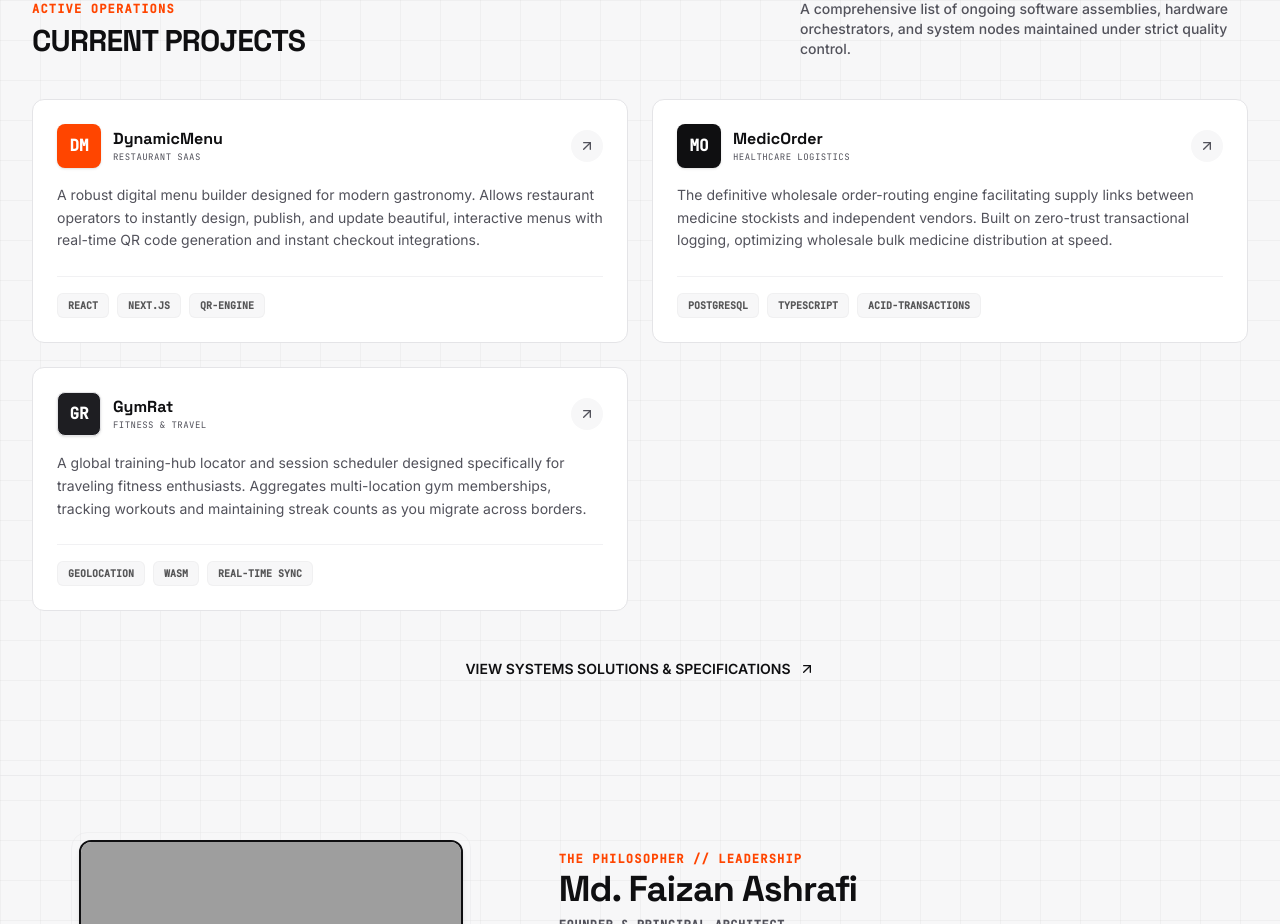
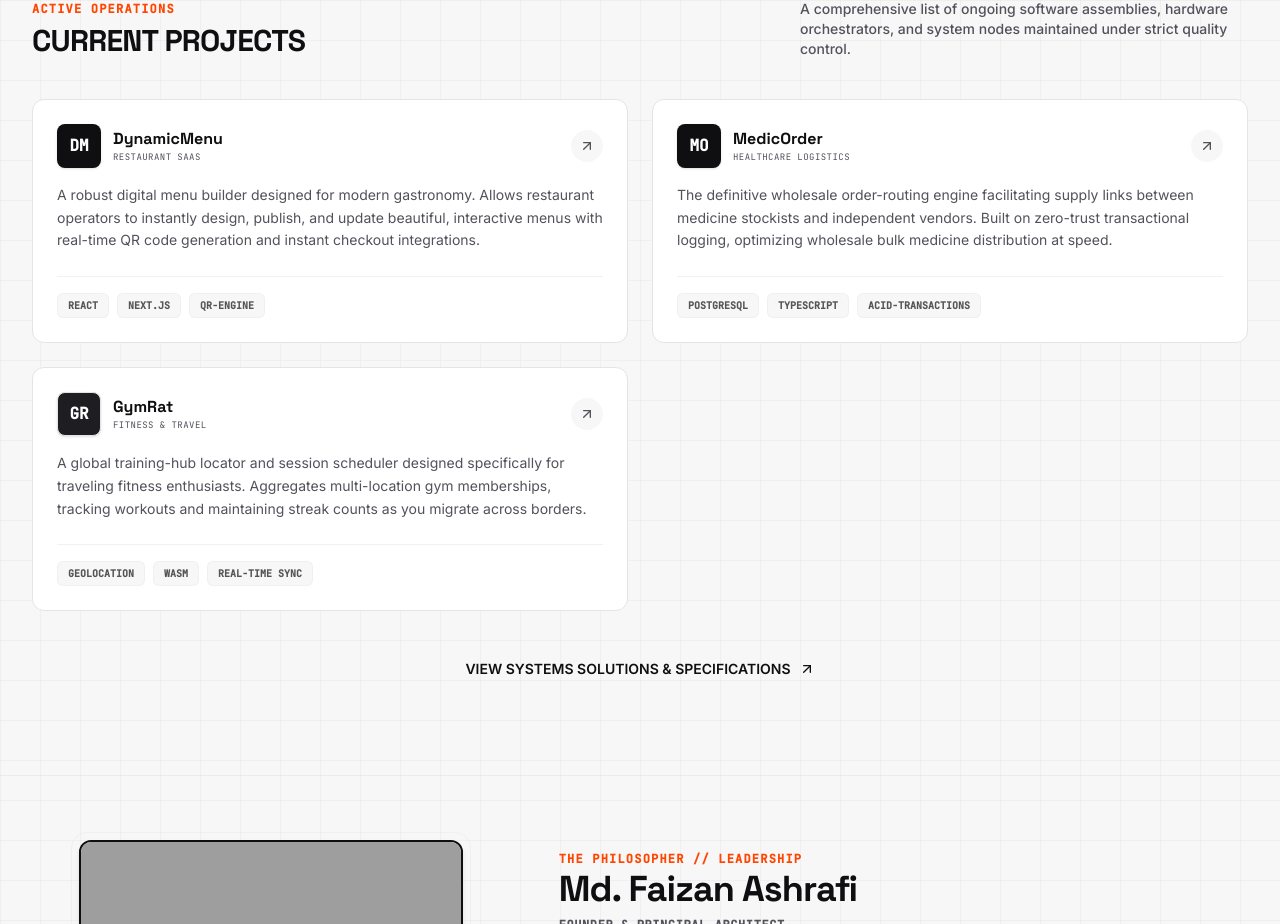
Before and after one commit to mdfaizanashrafi/sovereon-v3, a React (Vite) app: page / in a window 1280 px wide. Shown: the part 1520-2444 px from the top of the page. Built offline with nearby package versions, Linux system fonts and the light colour scheme; grey boxes are pictures that could not be loaded.

Commit message:
feat(ui): add hover animation to project logos
Update logo styling to include transition effects and interactive brand-orange hover states to improve visual feedback on the HomeSection.

```diff
--- a/src/components/HomeSection.tsx
+++ b/src/components/HomeSection.tsx
@@ -52,7 +52,7 @@ export default function HomeSection({
       id: 'proj-1',
       name: 'DynamicMenu',
       logoText: 'DM',
-      logoBg: 'bg-brand-orange text-white',
+      logoBg: 'bg-brand-dark text-white hover:bg-brand-orange hover:text-white group-hover:bg-brand-orange group-hover:text-white transition-all duration-300 cursor-pointer',
       description: 'A robust digital menu builder designed for modern gastronomy. Allows restaurant operators to instantly design, publish, and update beautiful, interactive menus with real-time QR code generation and instant checkout integrations.',
       link: '#',
       category: 'Restaurant SaaS',
@@ -62,7 +62,7 @@ export default function HomeSection({
       id: 'proj-2',
       name: 'MedicOrder',
       logoText: 'MO',
-      logoBg: 'bg-brand-dark text-white',
+      logoBg: 'bg-brand-dark text-white hover:bg-brand-orange hover:text-white group-hover:bg-brand-orange group-hover:text-white transition-all duration-300 cursor-pointer',
       description: 'The definitive wholesale order-routing engine facilitating supply links between medicine stockists and independent vendors. Built on zero-trust transactional logging, optimizing wholesale bulk medicine distribution at speed.',
       link: '#',
       category: 'Healthcare Logistics',
@@ -72,7 +72,7 @@ export default function HomeSection({
       id: 'proj-3',
       name: 'GymRat',
       logoText: 'GR',
-      logoBg: 'bg-brand-charcoal text-white border border-brand-border',
+      logoBg: 'bg-brand-charcoal text-white border border-brand-border hover:bg-brand-orange hover:border-brand-orange hover:text-white group-hover:bg-brand-orange group-hover:border-brand-orange group-hover:text-white transition-all duration-300 cursor-pointer',
       description: 'A global training-hub locator and session scheduler designed specifically for traveling fitness enthusiasts. Aggregates multi-location gym memberships, tracking workouts and maintaining streak counts as you migrate across borders.',
       link: '#',
       category: 'Fitness & Travel',
```
